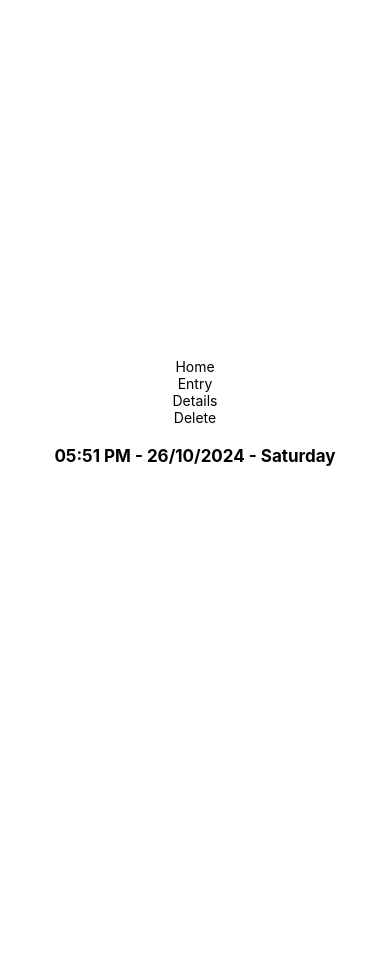
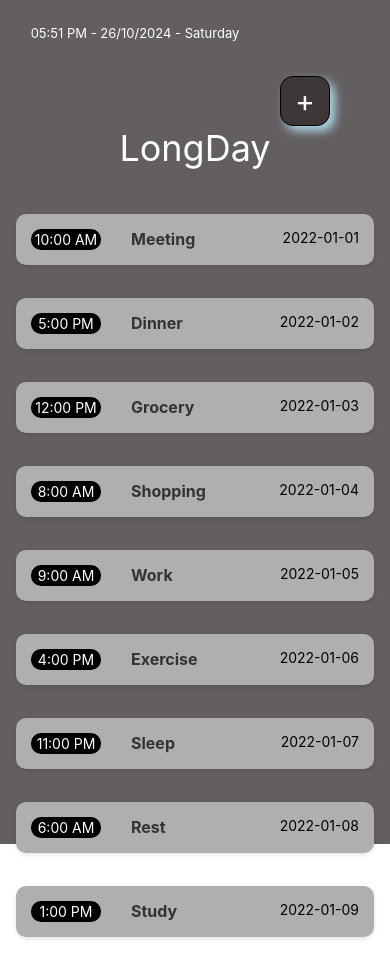
Before and after one commit to SheshanFernando2021/LongDay-ReactAnd.Net, a React Native app: screen / in a window 390 px wide. Before the commit the page ends 844 px from the top, so only its background shows below. Built offline with nearby package versions, Linux system fonts and the light colour scheme.

Commit message:
HomePage

```diff
--- a/App.js
+++ b/App.js
@@ -10,11 +10,7 @@ export default function App() {
   return (
     <View style={styles.container}>
       <Home />
-      <Entry />
-      <Details />
-      <Delete />
-      <Clock />
-      <StatusBar style="auto" />
+      <StatusBar hidden={true} />
     </View>
   );
 }
@@ -22,8 +18,6 @@ export default function App() {
 const styles = StyleSheet.create({
   container: {
     flex: 1,
-    backgroundColor: "#fff",
-    alignItems: "center",
-    justifyContent: "center",
+    backgroundColor: "#635E61",
   },
 });
--- a/package.json
+++ b/package.json
@@ -21,7 +21,9 @@
     "react-native": "0.74.5",
     "react-native-clock": "^2.1.12",
     "react-native-safe-area-context": "4.10.5",
-    "react-native-screens": "3.31.1"
+    "react-native-screens": "3.31.1",
+    "react-native-gesture-handler": "~2.16.1",
+    "react-native-reanimated": "~3.10.1"
   },
   "devDependencies": {
     "@babel/core": "^7.20.0"
--- a/src/Components/Clock/Clock.js
+++ b/src/Components/Clock/Clock.js
@@ -36,8 +36,8 @@ const styles = StyleSheet.create({
     padding: 20,
   },
   dateTime: {
-    fontSize: 17,
-    fontWeight: "bold",
+    fontSize: 13,
+    color: "white",
   },
 });
 
--- a/src/Components/Delete/Delete.js
+++ b/src/Components/Delete/Delete.js
@@ -1,5 +1,4 @@
 import { View, Text } from "react-native";
-import "./Delete.css";
 import React from "react";
 
 const Delete = () => {
--- a/src/Components/Details/Details.js
+++ b/src/Components/Details/Details.js
@@ -1,5 +1,4 @@
 import { View, Text } from "react-native";
-import "./Details.css";
 import React from "react";
 
 const Details = () => {
--- a/src/Components/Entry/Entry.js
+++ b/src/Components/Entry/Entry.js
@@ -1,5 +1,4 @@
 import { View, Text } from "react-native";
-import "./Entry.css";
 import React from "react";
 
 const Entry = () => {
--- a/src/Components/Home/Home.js
+++ b/src/Components/Home/Home.js
@@ -1,13 +1,212 @@
-import { View, Text } from "react-native";
-import "./Home.css";
+import {
+  View,
+  Text,
+  SafeAreaView,
+  TouchableOpacity,
+  ScrollView,
+  StyleSheet,
+} from "react-native";
 import React from "react";
+import Clock from "../Clock/Clock";
 
 const Home = () => {
+  const DummyList = [
+    {
+      id: 1,
+      title: "Meeting",
+      date: "2022-01-01",
+      time: "10:00 AM",
+    },
+    {
+      id: 2,
+      title: "Dinner",
+      date: "2022-01-02",
+      time: "5:00 PM",
+    },
+    {
+      id: 3,
+      title: "Grocery",
+      date: "2022-01-03",
+      time: "12:00 PM",
+    },
+    {
+      id: 4,
+      title: "Shopping",
+      date: "2022-01-04",
+      time: "8:00 AM",
+    },
+    {
+      id: 5,
+      title: "Work",
+      date: "2022-01-05",
+      time: "9:00 AM",
+    },
+    {
+      id: 6,
+      title: "Exercise",
+      date: "2022-01-06",
+      time: "4:00 PM",
+    },
+    {
+      id: 7,
+      title: "Sleep",
+      date: "2022-01-07",
+      time: "11:00 PM",
+    },
+    {
+      id: 8,
+      title: "Rest",
+      date: "2022-01-08",
+      time: "6:00 AM",
+    },
+    {
+      id: 9,
+      title: "Study",
+      date: "2022-01-09",
+      time: "1:00 PM",
+    },
+  ];
+
   return (
-    <View>
-      <Text>Home</Text>
-    </View>
+    <SafeAreaView>
+      <View>
+        <View style={styles.clock}>
+          <Clock />
+        </View>
+        <TouchableOpacity style={styles.AddButton}>
+          <Text style={styles.AddIcon}>+</Text>
+        </TouchableOpacity>
+        <View>
+          <Text style={styles.h1}>LongDay</Text>
+        </View>
+      </View>
+
+      {/* <TouchableOpacity style={styles.DeleteButton}>
+        <Text style={styles.DeleteIcon}>Delete</Text>
+      </TouchableOpacity> */}
+      <ScrollView style={styles.list}>
+        {DummyList.map((item) => (
+          <TouchableOpacity key={item.id} style={styles.item}>
+            <Text style={styles.itemTime}>{item.time}</Text>
+            <Text style={styles.itemTitle}>{item.title}</Text>
+            <Text style={styles.itemDate}>{item.date}</Text>
+          </TouchableOpacity>
+        ))}
+      </ScrollView>
+    </SafeAreaView>
   );
 };
 
+const styles = StyleSheet.create({
+  container: {
+    flex: 1,
+    backgroundColor: "#635E61",
+  },
+  clock: {
+    top: 5,
+    left: -60,
+  },
+  h1: {
+    fontSize: 36,
+    color: "white",
+    textAlign: "center",
+    paddingTop: 20,
+  },
+  AddButton: {
+    height: 50,
+    width: 50,
+    backgroundColor: "#3D373A",
+    borderRadius: 13,
+    justifyContent: "center",
+    alignItems: "center",
+    left: 280,
+    top: 20,
+    borderColor: "black",
+    borderWidth: 1,
+
+    shadowColor: "lightblue", // Color of the shadow
+    shadowOffset: {
+      width: 5,
+      height: 5,
+    },
+    shadowOpacity: 2,
+    shadowRadius: 10,
+
+    elevation: 9,
+  },
+  AddIcon: {
+    fontSize: 30,
+    color: "white",
+  },
+  DeleteButton: {
+    height: 50,
+    width: 60,
+    backgroundColor: "#FF2323",
+    borderRadius: 13,
+    justifyContent: "center",
+    alignItems: "center",
+    left: 270,
+    bottom: 30,
+    borderColor: "black",
+    borderWidth: 1,
+
+    shadowColor: "lightblue", // Color of the shadow
+    shadowOffset: {
+      width: 5,
+      height: 5,
+    },
+    shadowOpacity: 2,
+    shadowRadius: 10,
+
+    elevation: 9,
+  },
+  DeleteIcon: {
+    fontSize: 15,
+    color: "white",
+  },
+  list: {
+    marginTop: 20, // Space between the clock and the list (iOS)
+    padding: 16, // Adds padding around the ScrollView
+    height: "70%", // Set height to 60% of the parent container
+  },
+  item: {
+    gap: 30, // Space between items on the left and right (iOS)
+    flexDirection: "row", // Items are displayed horizontally
+    backgroundColor: "#B1AEB0", // White background for items
+    padding: 15, // Padding inside each item
+    borderRadius: 10, // Rounded corners
+    marginVertical: 8, // Vertical spacing between items
+    shadowColor: "#000", // Shadow color
+    shadowOffset: {
+      width: 0, // Horizontal shadow offset
+      height: 2, // Vertical shadow offset
+    },
+    shadowOpacity: 0.1, // Shadow opacity
+    shadowRadius: 4, // Shadow blur radius
+    elevation: 2, // Elevation for Android
+    marginBottom: 25, // Space between items on the bottom (iOS)
+  },
+  itemTitle: {
+    flex: 1,
+    textAlign: "Left", // Left-align text for better readability
+    backgroundColor: "transparent", // Transparent background for text
+    justifyContent: "center", // Center text vertically
+    fontSize: 16, // Font size for item title
+    fontWeight: "bold", // Bold font weight
+    color: "#333", // Darker text color for better contrast
+  },
+  itemTime: {
+    width: 70,
+    textAlign: "center", // Right-align text for better readability
+    backgroundColor: "black",
+    borderRadius: 10,
+    padding: 2, // Padding around the time text
+    color: "white", // White text color for better visibility
+  },
+  itemDate: {
+    width: 80,
+    textAlign: "right", // Right-align text for better readability
+  },
+});
+
 export default Home;
```
Also changed, not shown: src/Components/Delete/Delete.css (deleted), src/Components/Details/Details.css (deleted), src/Components/Entry/Entry.css (deleted), src/Components/Home/Home.css (deleted).
